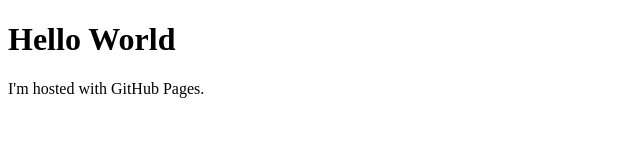
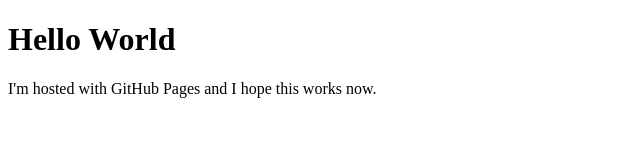
Before and after one commit to jasonychen/test, a plain HTML site: page index.html in a window 1280 px wide. Shown: the whole page, without its empty margins (0-640 px from the left). Drawn offline with Linux system fonts and the light colour scheme.

Commit message:
hopefully this is right person

```diff
--- a/index.html
+++ b/index.html
@@ -2,6 +2,6 @@
 <html>
 <body>
 <h1>Hello World</h1>
-<p>I'm hosted with GitHub Pages.</p>
+<p>I'm hosted with GitHub Pages and I hope this works now.</p>
 </body>
 </html>
```
